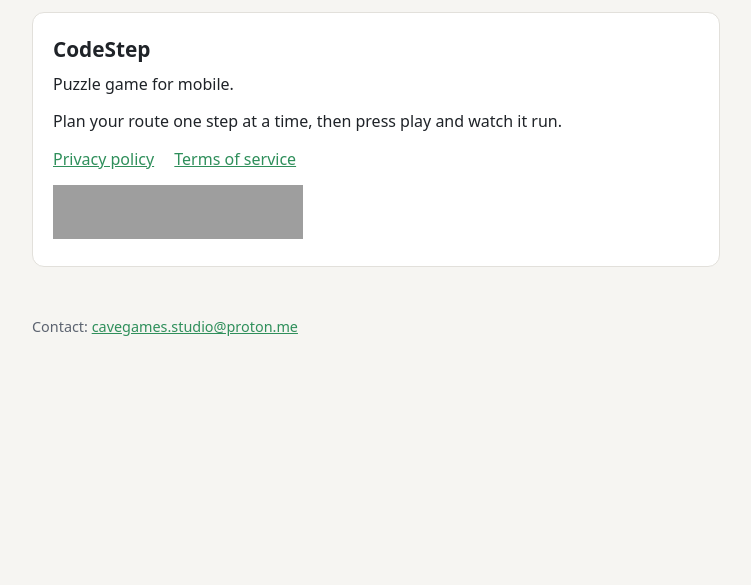
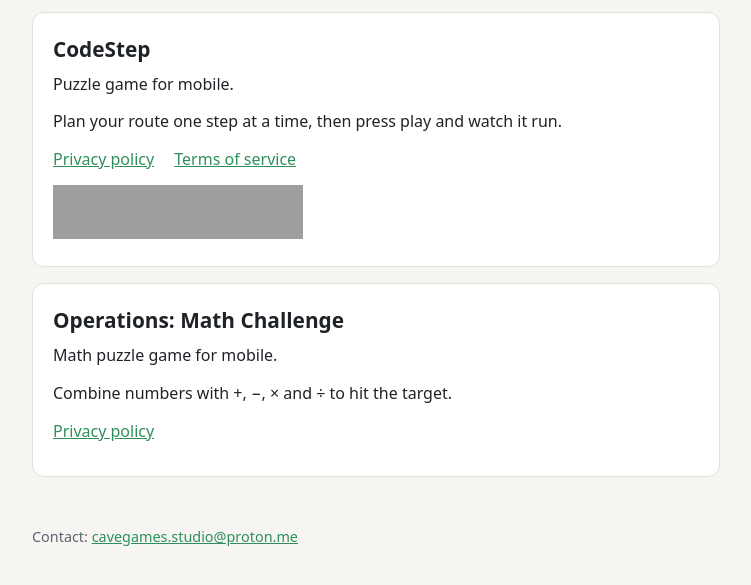
Before and after one commit to cavegames-studio/cavegames-studio.github.io, a plain HTML site: page index.html in a window 1280 px wide. Shown: the part 145-730 px from the top of the page, without its empty margins (264-1015 px from the left). Drawn offline with Linux system fonts and the light colour scheme; grey boxes are pictures that could not be loaded.

Commit message:
Add 'Operations: Math Challenge' game section
Added a new game section for 'Operations: Math Challenge' with a brief description and a link to the privacy policy.

```diff
--- a/index.html
+++ b/index.html
@@ -44,6 +44,7 @@
     }
     .game h3 { margin: 0 0 6px; font-size: 1.3rem; }
     .game p { margin: 0 0 12px; }
+	.game + .game { margin-top: 16px; }
     .links a { margin-right: 16px; }
     a { color: var(--accent); }
     footer { margin-top: 48px; color: var(--muted); font-size: .9rem; }
@@ -70,6 +71,15 @@
 		</a>
     </section>
 
+    <section class="game">
+      <h3>Operations: Math Challenge</h3>
+      <p>Math puzzle game for mobile.</p>
+	  <p>Combine numbers with +, −, × and ÷ to hit the target.</p>
+      <p class="links">
+        <a href="operations/privacy.html">Privacy policy</a>
+      </p>
+    </section>
+
     <footer>
       Contact: <a href="mailto:cavegames.studio@proton.me">cavegames.studio@proton.me</a>
     </footer>
```
